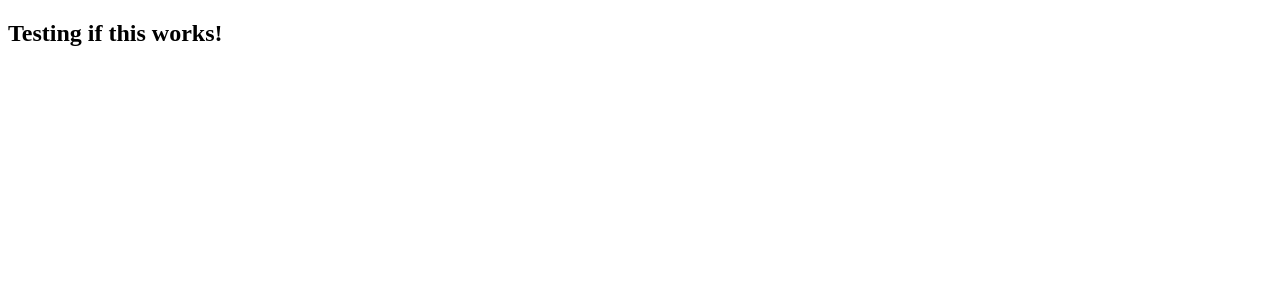
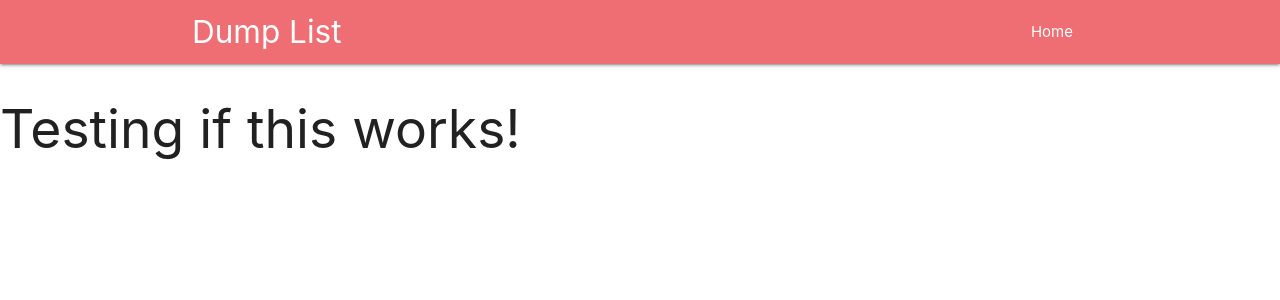
Before and after one commit to siddharthchd/DumpList, a Django app: page / in a window 1280 px wide. Shown: the top 300 px of the page. Run offline with Django 3.2, Linux system fonts and the light colour scheme.

Commit message:
Update base.html

```diff
--- a/templates/myapp/base.html
+++ b/templates/myapp/base.html
@@ -1,10 +1,25 @@
 <!DOCTYPE HTML>
+{% load static %}
+
 <html lang="en">
 <head>
     <meta charset="UTF-8">
     <title>Dump List</title>
+    <meta name="viewport" content="width=device-width, initial-scale=1"/>
+    <link rel="stylesheet" href="{% static 'css/style.css' %}">
+    <link rel="stylesheet" href="https://cdnjs.cloudflare.com/ajax/libs/materialize/1.0.0/css/materialize.min.css">
+    <link href="https://fonts.googleapis.com/icon?family=Material+Icons" rel="stylesheet">
+
 </head>
 <body>
+    <nav>
+        <div class="container nav-wrapper">
+            <a href="/" class="brand-logo">Dump List</a>
+            <ul id="nav-mobile" class="right">
+                <li><a href="/">Home</a></li>
+            </ul>
+        </div>
+    </nav>
     <h2>Testing if this works!</h2>
 </body>
 </html>
```
